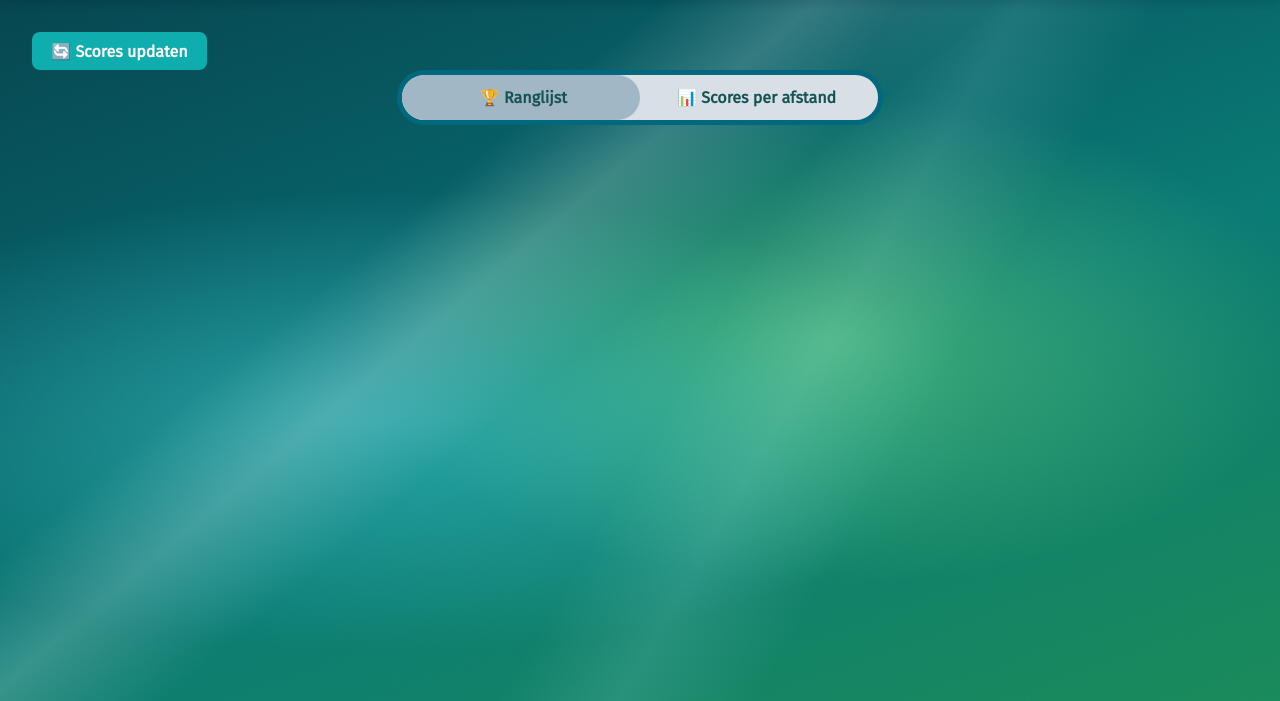
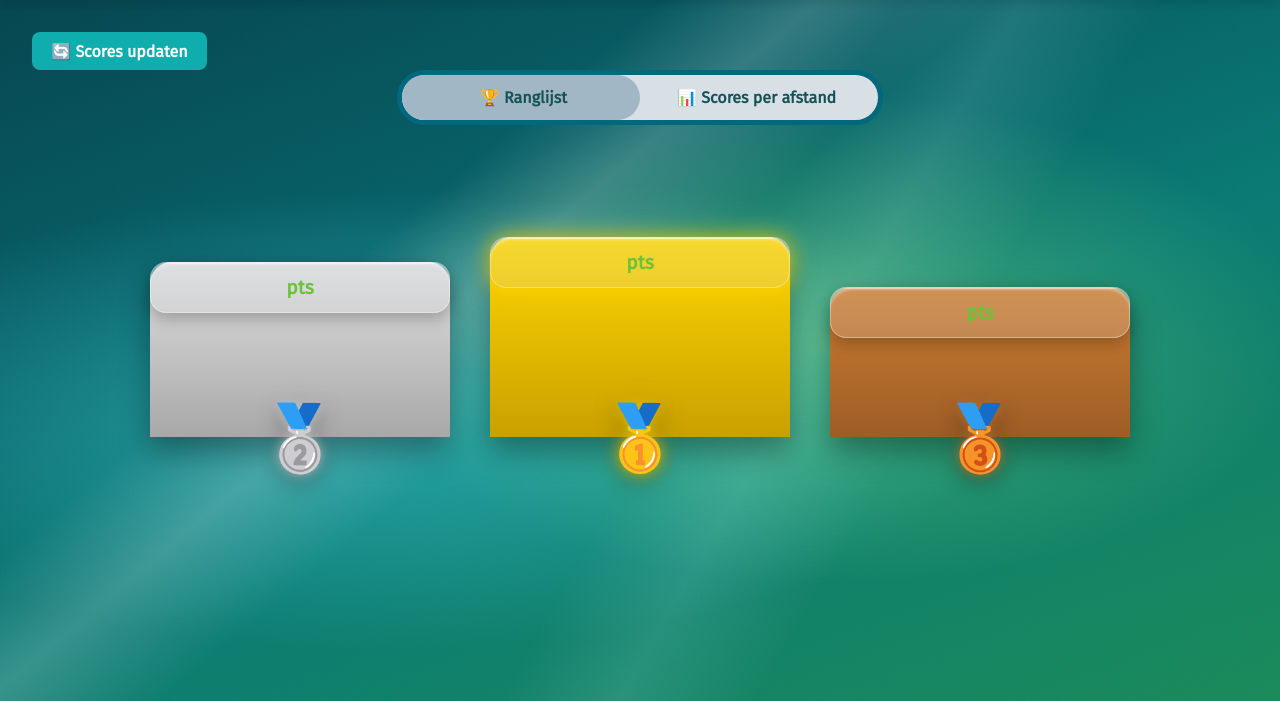
Before and after one commit to VeerkampAidEnvironment/schaatsrito, a Flask app: template app/templates/events/leaderboard.html in a window 1280 px wide. Shown: the part 99-800 px from the top of the page. Run offline with Flask 3, Linux system fonts and the light colour scheme; the template is opened without the code that fills it, so the values that code supplies are empty.

Commit message:
updating leaderboard.html

```diff
--- a/app/static/css/timeline.css
+++ b/app/static/css/timeline.css
@@ -385,7 +385,6 @@ body::before {
     text-align: center;
     z-index: 100;
     margin-right: 50px;
-    border: 5px solid var(--alabaster-grey);
 
 }
 
@@ -540,7 +539,6 @@ body::before {
     .gender-title {
         font-size: 1rem;
         margin: 6px 0;
-        border-width: 3px;
     }
 }
 .timeline-item {
--- a/app/templates/events/leaderboard.html
+++ b/app/templates/events/leaderboard.html
@@ -23,11 +23,61 @@
     </div>
 
     <!-- ================= RANKING VIEW ================= -->
+    <!-- ================= RANKING VIEW ================= -->
     <div id="rankingView">
+
+        <!-- ===== PODIUM (TOP 3) ===== -->
+<div class="podium-wrapper">
+    {% set first = user_scores[0] %}
+    {% set second = user_scores[1] %}
+    {% set third = user_scores[2] %}
+
+    <div class="podium-spotlight"></div>
+
+    <div class="podium podium-animate">
+
+        <!-- 🥈 SECOND -->
+        <div class="podium-spot second">
+            <div class="podium-block">
+            <div class="podium-card">
+                <div class="podium-name">{{ second.username }}</div>
+                <div class="podium-score">{{ second.total_score }} pts</div>
+            </div>
+            <div class="medal silver">🥈</div>
+            </div>
+        </div>
+
+        <!-- 🥇 FIRST -->
+        <div class="podium-spot first">
+            <div class="podium-block">
+            <div class="podium-card winner">
+                <div class="podium-name">{{ first.username }}</div>
+                <div class="podium-score">{{ first.total_score }} pts</div>
+            </div>
+            <div class="medal gold">🥇</div>
+            </div>
+        </div>
+
+        <!-- 🥉 THIRD -->
+        <div class="podium-spot third">
+            <div class="podium-block">
+            <div class="podium-card">
+                <div class="podium-name">{{ third.username }}</div>
+                <div class="podium-score">{{ third.total_score }} pts</div>
+            </div>
+            <div class="medal bronze">🥉</div>
+            </div>
+        </div>
+
+    </div>
+</div>
+
+
+        <!-- ===== REGULAR RANKING (4+) ===== -->
         <div class="ranking-container">
-            {% for user in user_scores %}
-            <div class="ranking-card rank-{{ loop.index }}">
-                <div class="rank-position">{{ loop.index }}</div>
+            {% for user in user_scores[3:] %}
+            <div class="ranking-card rank-{{ loop.index + 3 }}">
+                <div class="rank-position">{{ loop.index + 3 }}</div>
 
                 <div class="rank-info">
                     <div class="rank-name">{{ user.username }}</div>
@@ -36,7 +86,9 @@
             </div>
             {% endfor %}
         </div>
+
     </div>
+
 
     <!-- ================= FULL SCORE TABLE ================= -->
     <div id="tableView" style="display:none">
@@ -142,6 +194,7 @@
         gap: 1rem;
     }
 
+
     .ranking-card {
         display: flex;
         align-items: center;       /* vertically center */
@@ -153,7 +206,6 @@
         border: 5px solid var(--bright-fern);
         gap: 1rem;                 /* optional spacing between items */
     }
-
 
     .ranking-card:hover {
         transform: translateY(-2px);
@@ -539,6 +591,201 @@
         mix-blend-mode: soft-light;
         opacity: 0.25;
     }
+    @media (max-width: 600px) {
+        .rank-name {
+            font-size:0.9rem;
+            }
+        .rank-score {
+            font-size:1.5rem;
+            }
+        }
+
+/* ================= PODIUM ================= */
+
+.podium-wrapper {
+    position: relative;
+    display: flex;
+    justify-content: center;
+    margin-bottom: 4rem;
+    padding-top: 3rem;
+}
+
+/* Spotlight */
+.podium-spotlight {
+    position: absolute;
+    width: 520px;
+    height: 220px;
+    background: radial-gradient(
+        ellipse at center,
+        rgba(255,255,255,0.18),
+        transparent 70%
+    );
+    top: 0;
+    z-index: 0;
+    filter: blur(12px);
+}
+
+.podium {
+    display: flex;
+    align-items: flex-end;
+    gap: 2.5rem;
+    z-index: 1;
+}
+
+.podium-spot {
+    width: 300px;
+    text-align: center;
+    position: relative;
+}
+
+/* ================= MEDALS ================= */
+
+.medal {
+    font-size: 4rem;
+    position: absolute;
+    bottom:-40px;
+    left: 50%;
+    transform: translateX(-50%);
+    filter: drop-shadow(0 6px 10px rgba(0,0,0,0.35));
+}
+
+.medal.gold {
+    text-shadow: 0 0 18px rgba(255,215,0,0.9);
+}
+
+.medal.silver {
+    text-shadow: 0 0 14px rgba(220,220,220,0.8);
+}
+
+.medal.bronze {
+    text-shadow: 0 0 14px rgba(205,127,50,0.8);
+}
+
+/* ================= GLASS NAME CARD ================= */
+
+.podium-card {
+    background: color-mix(
+        in srgb,
+        var(--alabaster-grey) 20%,
+        transparent
+    );
+    backdrop-filter: blur(1px);
+    border-radius: 16px;
+    padding: 0.8rem 1rem;
+    margin-bottom: 0.8rem;
+    border: 1px solid rgba(255,255,255,0.35);
+    box-shadow:
+        inset 0 1px 0 rgba(255,255,255,0.4),
+        0 6px 16px rgba(0,0,0,0.25);
+    align:center;
+}
+
+/* Winner gets subtle accent, not gold text */
+.podium-card.winner {
+    box-shadow:
+        0 0 22px rgba(255,215,0,0.8),
+        inset 0 1px 0 rgba(255,255,255,0.45);
+}
+
+/* Text uses ROOT COLORS */
+.podium-name {
+    font-weight: 1000;
+    font-size: 1.6rem;
+    color: var(--color-1);
+}
+
+.podium-score {
+    font-size: 1.2rem;
+    font-weight: 700;
+    color: var(--color-3);
+}
+
+/* ================= PODIUM BLOCKS ================= */
+
+.podium-block {
+    width: 100%;
+    border-radius: 22px 22px 0 0;
+    box-shadow:
+        inset 0 3px 0 rgba(255,255,255,0.35),
+        0 14px 30px rgba(0,0,0,0.35);
+}
+
+/* 🥇 GOLD */
+.first .podium-block {
+    height: 200px;
+    background: linear-gradient(
+        180deg,
+        #FFD700,
+        #C9A000
+    );
+}
+
+/* 🥈 SILVER */
+.second .podium-block {
+    height: 175px;
+    background: linear-gradient(
+        180deg,
+        #E0E0E0,
+        #A8A8A8
+    );
+}
+
+/* 🥉 BRONZE */
+.third .podium-block {
+    height: 150px;
+    background: linear-gradient(
+        180deg,
+        #CD7F32,
+        #9E5C26
+    );
+}
+
+/* Lift the winner */
+.podium-spot.first {
+    transform: translateY(-26px);
+}
+
+/* ================= ENTRANCE ANIMATION ================= */
+
+.podium-animate .podium-spot {
+    animation: podiumRise 0.8s ease-out forwards;
+    opacity: 0;
+}
+
+.podium-animate .first { animation-delay: 0.1s; }
+.podium-animate .second { animation-delay: 0.25s; }
+.podium-animate .third { animation-delay: 0.4s; }
+
+@keyframes podiumRise {
+    from {
+        transform: translateY(40px);
+        opacity: 0;
+    }
+    to {
+        transform: translateY(0);
+        opacity: 1;
+    }
+}
+
+/* ================= MOBILE ================= */
+
+@media (max-width: 650px) {
+    .podium {
+        gap: 1.2rem;
+    }
+
+    .podium-spot {
+        width: 120px;
+    }
+
+    .podium-name {
+        font-size: 0.9rem;
+    }
+
+    .podium-score {
+        font-size: 0.8rem;
+    }
+}
 
     </style>
 
```
